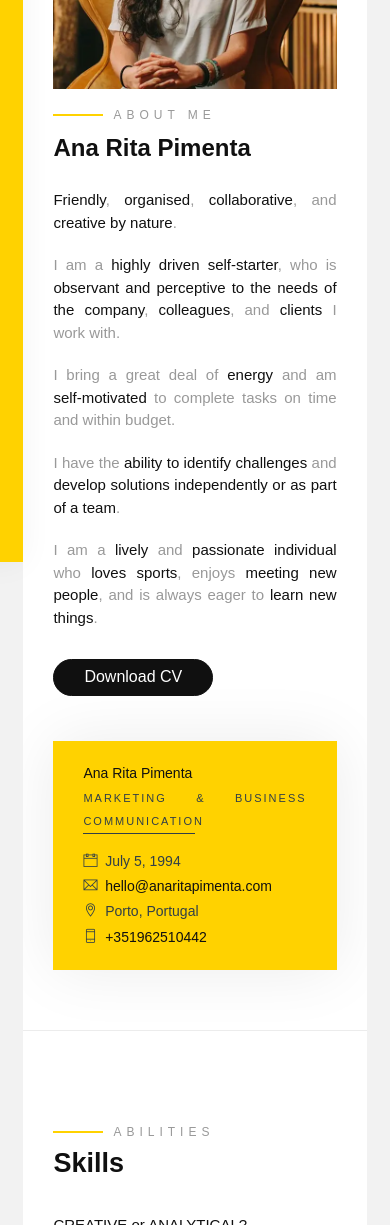
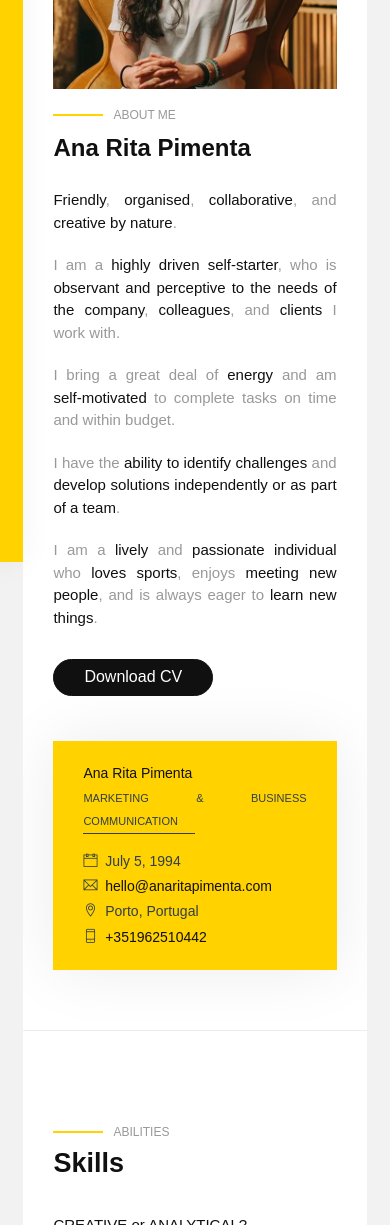
Before and after one commit to anaritapimenta/anaritapimenta.github.io, a Jekyll site: the page built from index.html, in a window 390 px wide. Shown: the part 308-1533 px from the top of the page. Built offline with Jekyll 4.4.1, drawn with Linux system fonts in a browser that asks for light colours; some web fonts are replaced.

Commit message:
Update style.css

```diff
--- a/assets/css/style.css
+++ b/assets/css/style.css
@@ -2024,3 +2024,14 @@ hr {
     letter-spacing: normal !important;
   }
 }
+@media (max-width: 768px) {
+  body, h1, h2, h3, p, span, a {
+    letter-spacing: normal !important;
+  }
+
+  .heading,
+  .project-desc h2,
+  a span {
+    letter-spacing: 0 !important;
+  }
+}
```
